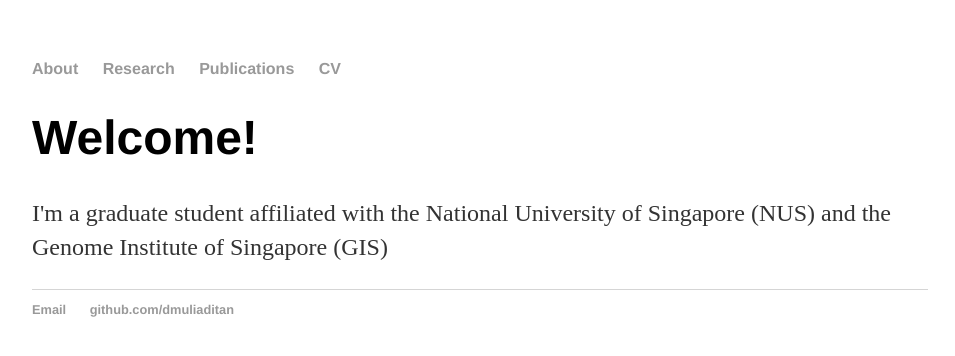
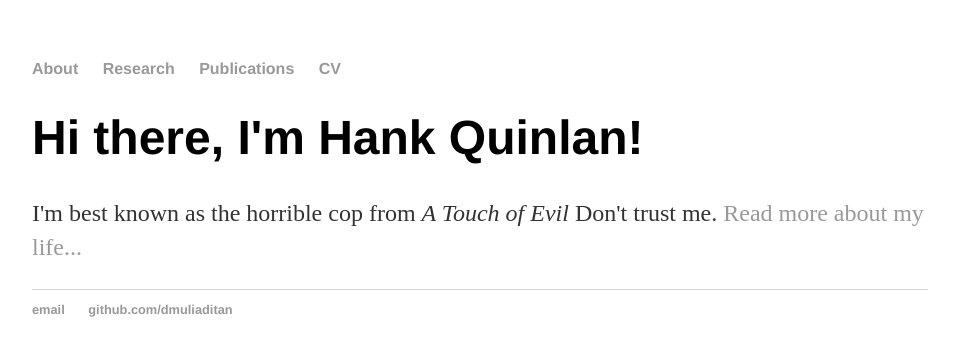
Before and after one commit to dmuliaditan/dmuliaditan.github.io, a Jekyll site: the page built from index.html, in a window 1280 px wide. Shown: the top 356 px of the page, without its empty margins (160-1115 px from the left). Built offline with Jekyll 4.4.1, drawn with Linux system fonts in a browser that asks for light colours.

Commit message:
Update index.html

```diff
--- a/index.html
+++ b/index.html
@@ -1,30 +1,8 @@
-<!DOCTYPE html>
-<html>
-	<head>
-		<title>Welcome to my website!</title>
-		<!-- link to main stylesheet -->
-		<link rel="stylesheet" type="text/css" href="/css/main.css">
-	</head>
-	<body>
-		<nav>
-    		<ul>
-        		<li><a href="/">About</a></li>
-	        	<li><a href="/about">Research</a></li>
-        		<li><a href="/cv">Publications</a></li>
-        		<li><a href="/blog">CV</a></li>
-    		</ul>
-		</nav>
-		<div class="container">
-    		<div class="blurb">
-        		<h1>Welcome!</h1>
-				<p>I'm a graduate student affiliated with the National University of Singapore (NUS) and the Genome Institute of Singapore (GIS)</p>
-    		</div><!-- /.blurb -->
-		</div><!-- /.container -->
-		<footer>
-    		<ul>
-        		<li><a href="mailto:Daniel_Muliaditan@gis.astar.edu.sg">Email</a></li>
-        		<li><a href="https://github.com/dmuliaditan">github.com/dmuliaditan</a></li>
-			</ul>
-		</footer>
-	</body>
-</html>
+---
+layout: default
+title: Hank Quinlan, Horrible Cop
+---
+<div class="blurb">
+	<h1>Hi there, I'm Hank Quinlan!</h1>
+	<p>I'm best known as the horrible cop from <em>A Touch of Evil</em> Don't trust me. <a href="/about">Read more about my life...</a></p>
+</div><!-- /.blurb -->
```
